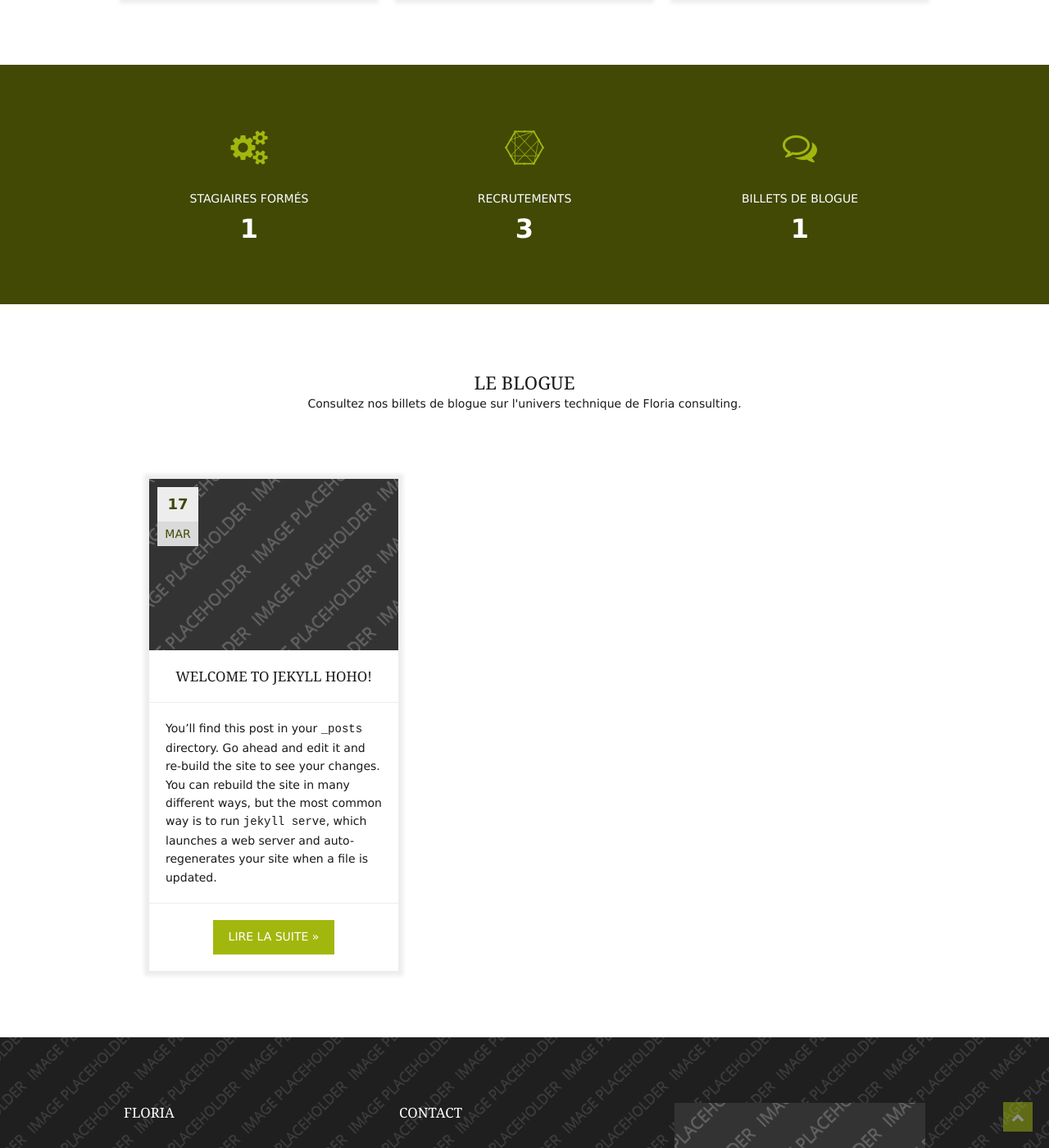
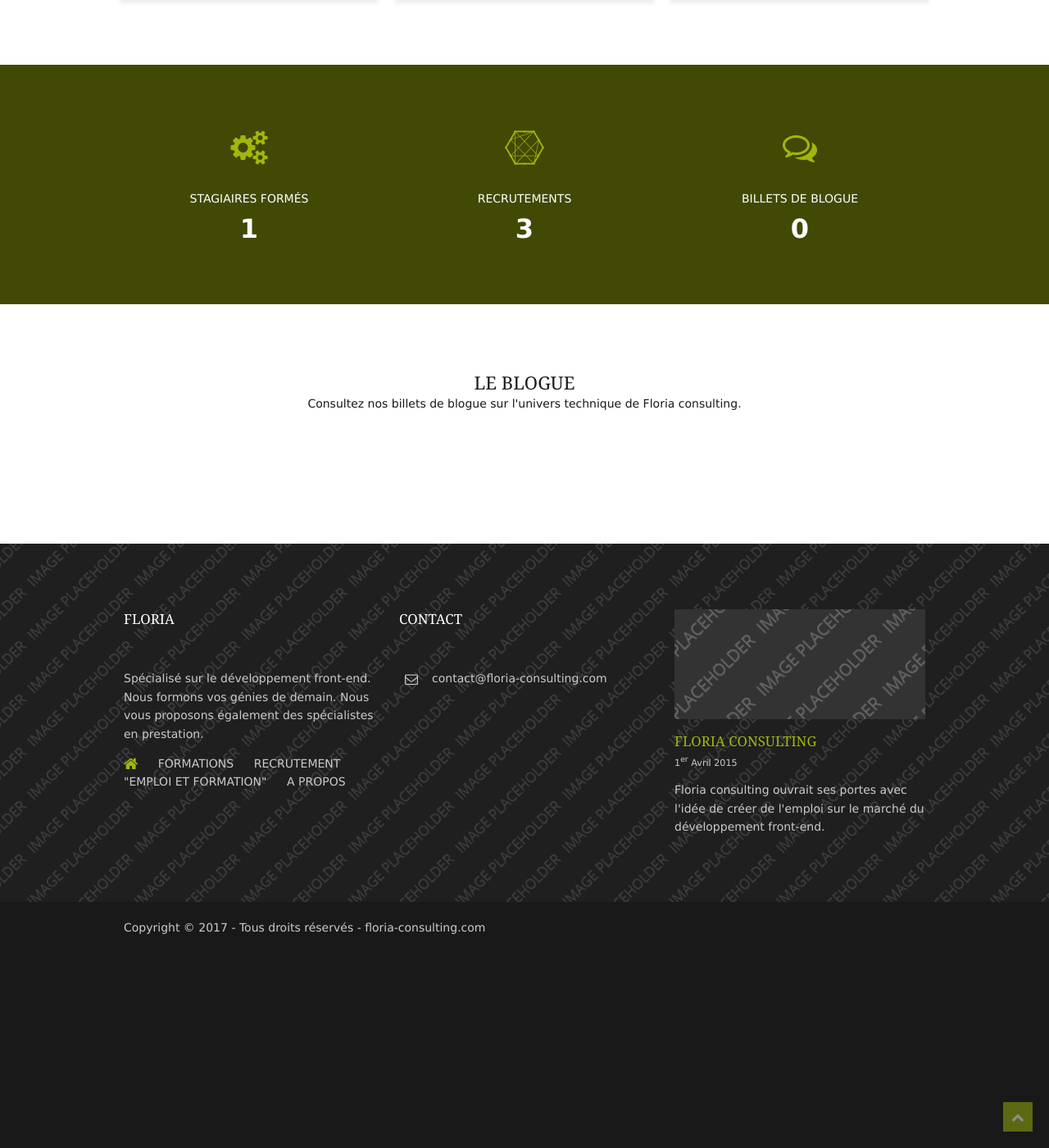
Before and after one commit to ssavajols/floria-consulting, a Jekyll site: the page built from index.md, in a window 1280 px wide and 1400 px high, scrolled down 1802 px. Shown: the whole window at 82% size. Built offline with Jekyll 4.4.1, drawn with Linux system fonts in a browser that asks for light colours.

Commit message:
blog emploi et formations

```diff
--- a/_posts/2017-03-17-welcome-to-jekyll.markdown
+++ /dev/null
@@ -1,25 +0,0 @@
----
-layout: post
-title:  "Welcome to Jekyll HOHO!"
-date:   2017-03-17 22:24:01 +0100
-categories: jekyll update
----
-You’ll find this post in your `_posts` directory. Go ahead and edit it and re-build the site to see your changes. You can rebuild the site in many different ways, but the most common way is to run `jekyll serve`, <!--more-->which launches a web server and auto-regenerates your site when a file is updated.
-
-To add new posts, simply add a file in the `_posts` directory that follows the convention `YYYY-MM-DD-name-of-post.ext` and includes the necessary front matter. Take a look at the source for this post to get an idea about how it works.
-
-Jekyll also offers powerful support for code snippets:
-
-{% highlight ruby %}
-def print_hi(name)
-  puts "Hi, #{name}"
-end
-print_hi('Tom')
-#=> prints 'Hi, Tom' to STDOUT.
-{% endhighlight %}
-
-Check out the [Jekyll docs][jekyll-docs] for more info on how to get the most out of Jekyll. File all bugs/feature requests at [Jekyll’s GitHub repo][jekyll-gh]. If you have questions, you can ask them on [Jekyll Talk][jekyll-talk].
-
-[jekyll-docs]: https://jekyllrb.com/docs/home
-[jekyll-gh]:   https://github.com/jekyll/jekyll
-[jekyll-talk]: https://talk.jekyllrb.com/
```
Also changed, not shown: formations.md (+3 -0 lines), 1 other file.
